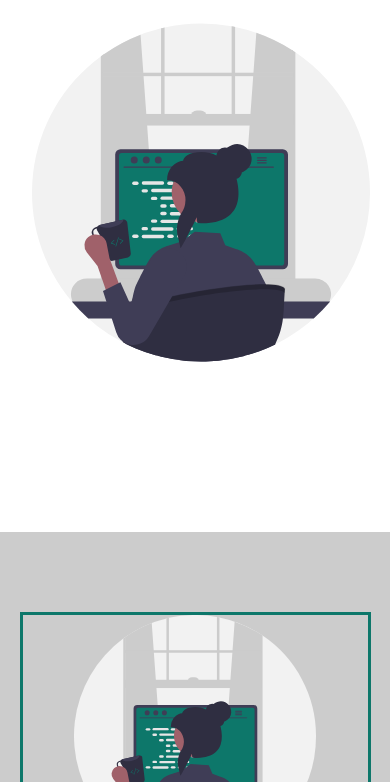
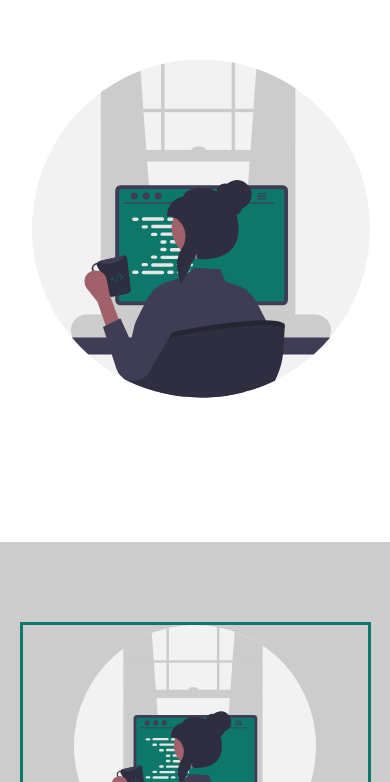
Before and after one commit to abeerAyad/abeerAyyad-Portfolio, a plain HTML site: page index.html in a window 390 px wide. Shown: the part 403-1185 px from the top of the page. Drawn offline with Linux system fonts and the light colour scheme.

Commit message:
Final Touch

```diff
--- a/css/style.css
+++ b/css/style.css
@@ -150,6 +150,10 @@ nav ul li a {
     color:#fff;
     font-weight:500;
     background-color: var(--main-color);
+}
+
+.my-photo {
+    margin-top: 51px;
 }
 
 .my-photo img {
@@ -357,7 +361,7 @@ header #menu {
 
 /* Media Query Responsive */
 
-@media screen and (max-width:768px) {
+@media screen and (max-width:767px) {
 
 header {
     position: sticky;
@@ -398,7 +402,7 @@ nav ul li {
     justify-content: center;
     padding-right: 0;
     padding-left: 2em;
-    margin-top: 80px;
+    margin-top: 90px;
 }
 
 .my-photo {
```
